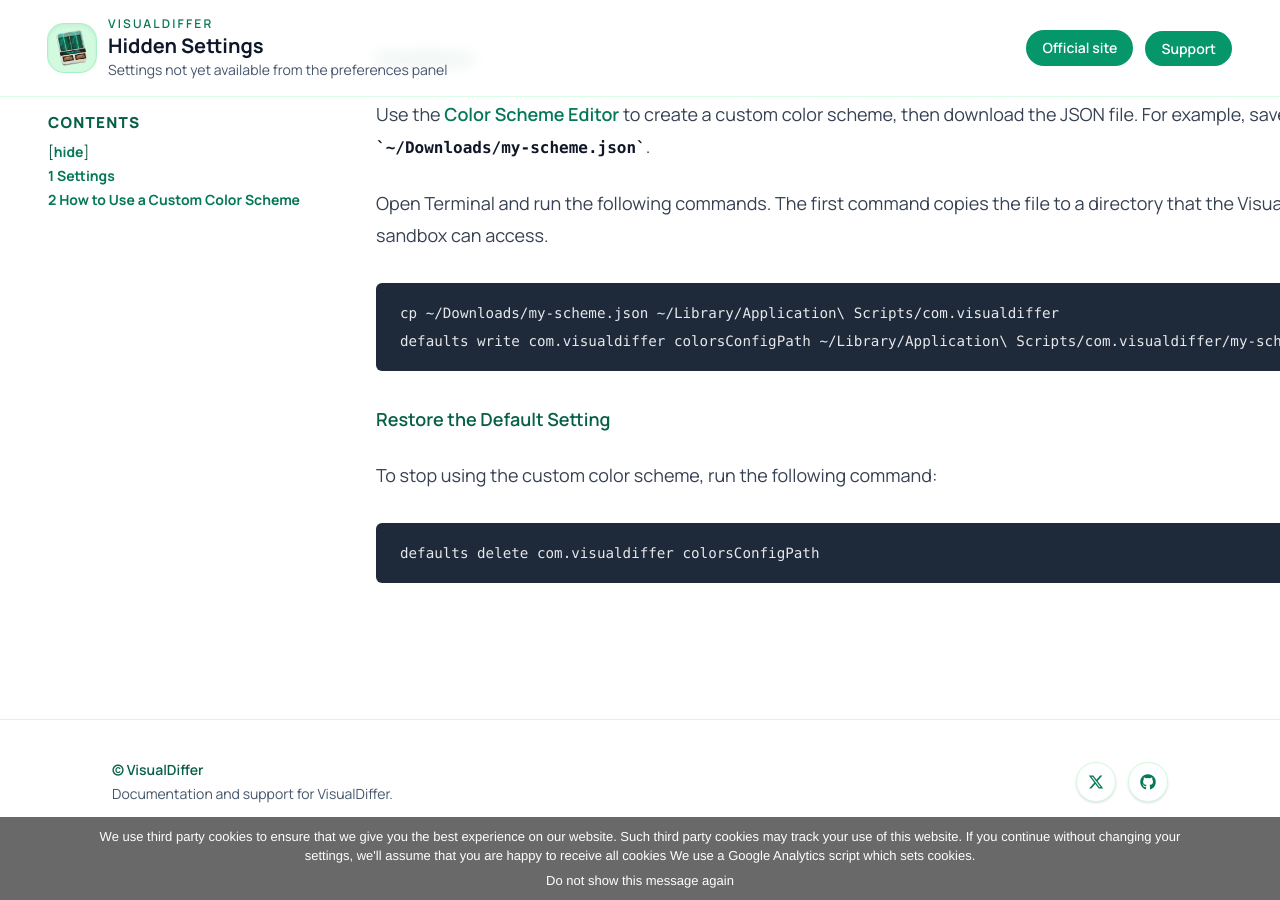
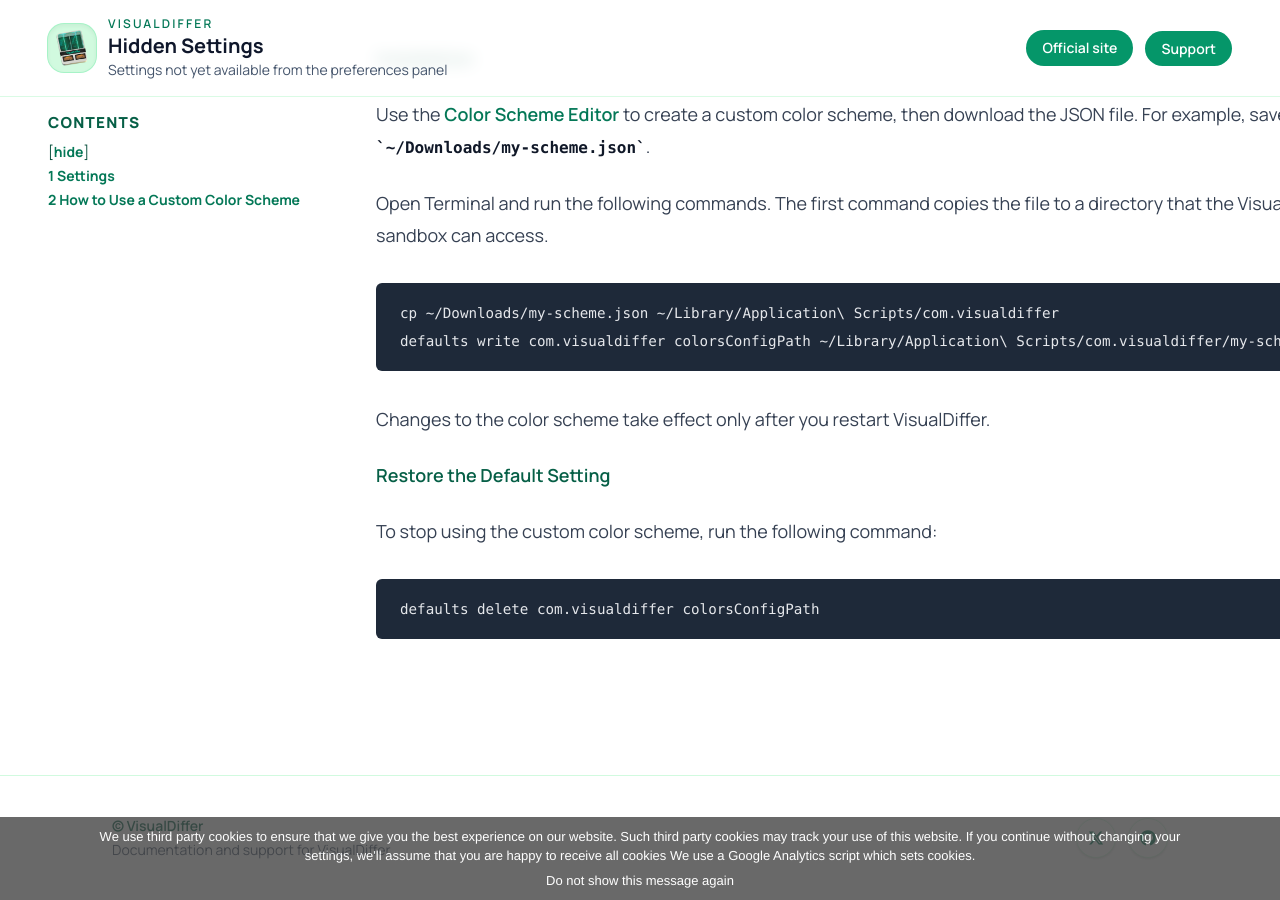
Before and after one commit to visualdiffer/visualdiffer.github.com, a Jekyll site: the page built from hiddenSettings.md, in a window 1280 px wide and 900 px high, scrolled down 1893 px. Built offline with Jekyll 4.4.1, drawn with Linux system fonts in a browser that asks for light colours.

Commit message:
docs: explain restart

````diff
--- a/hiddenSettings.md
+++ b/hiddenSettings.md
@@ -128,6 +128,8 @@
 defaults write com.visualdiffer colorsConfigPath ~/Library/Application\ Scripts/com.visualdiffer/my-scheme.json
 ```
 
+Changes to the color scheme take effect only after you restart VisualDiffer.
+
 **Restore the Default Setting**
 
 To stop using the custom color scheme, run the following command:
````
